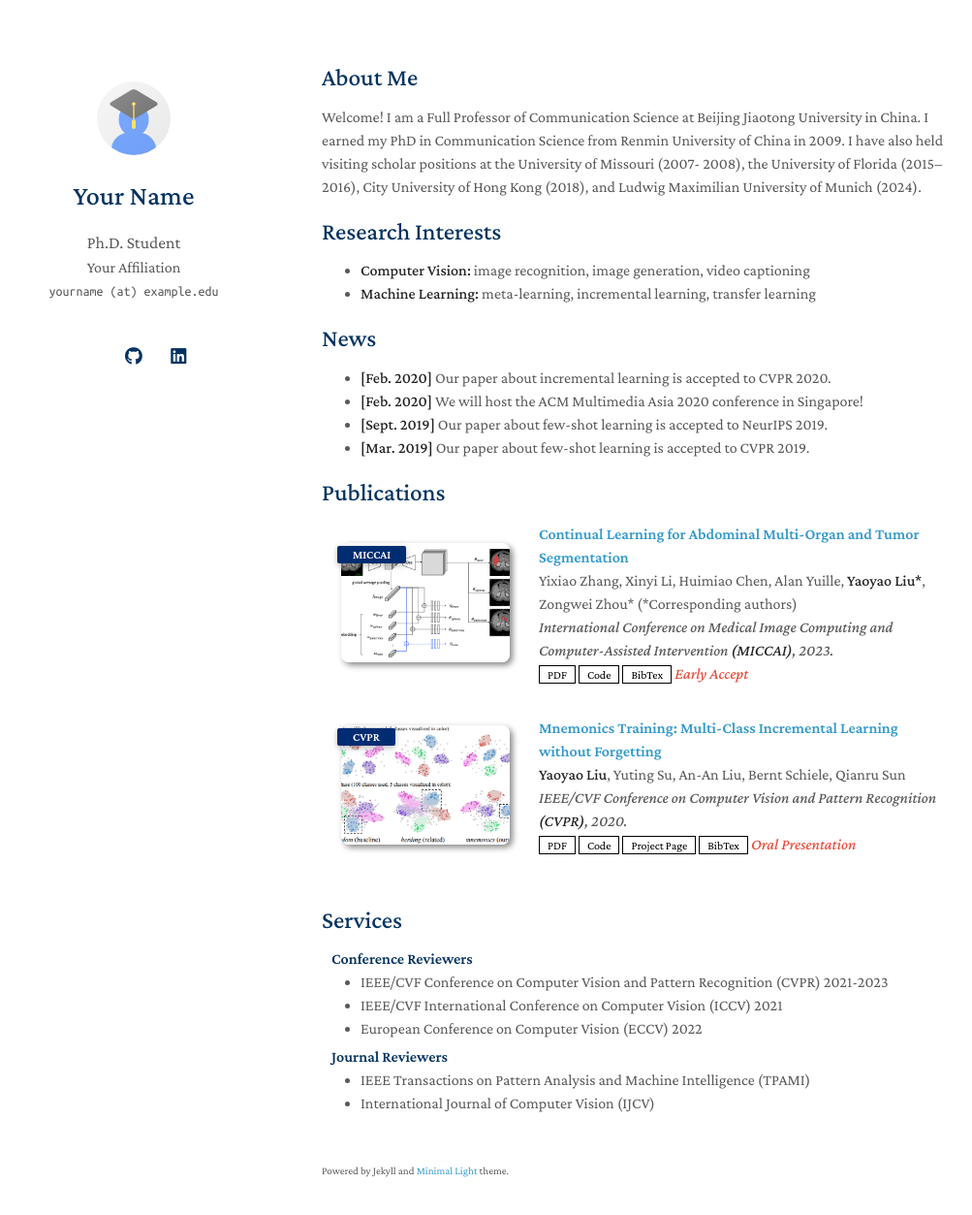
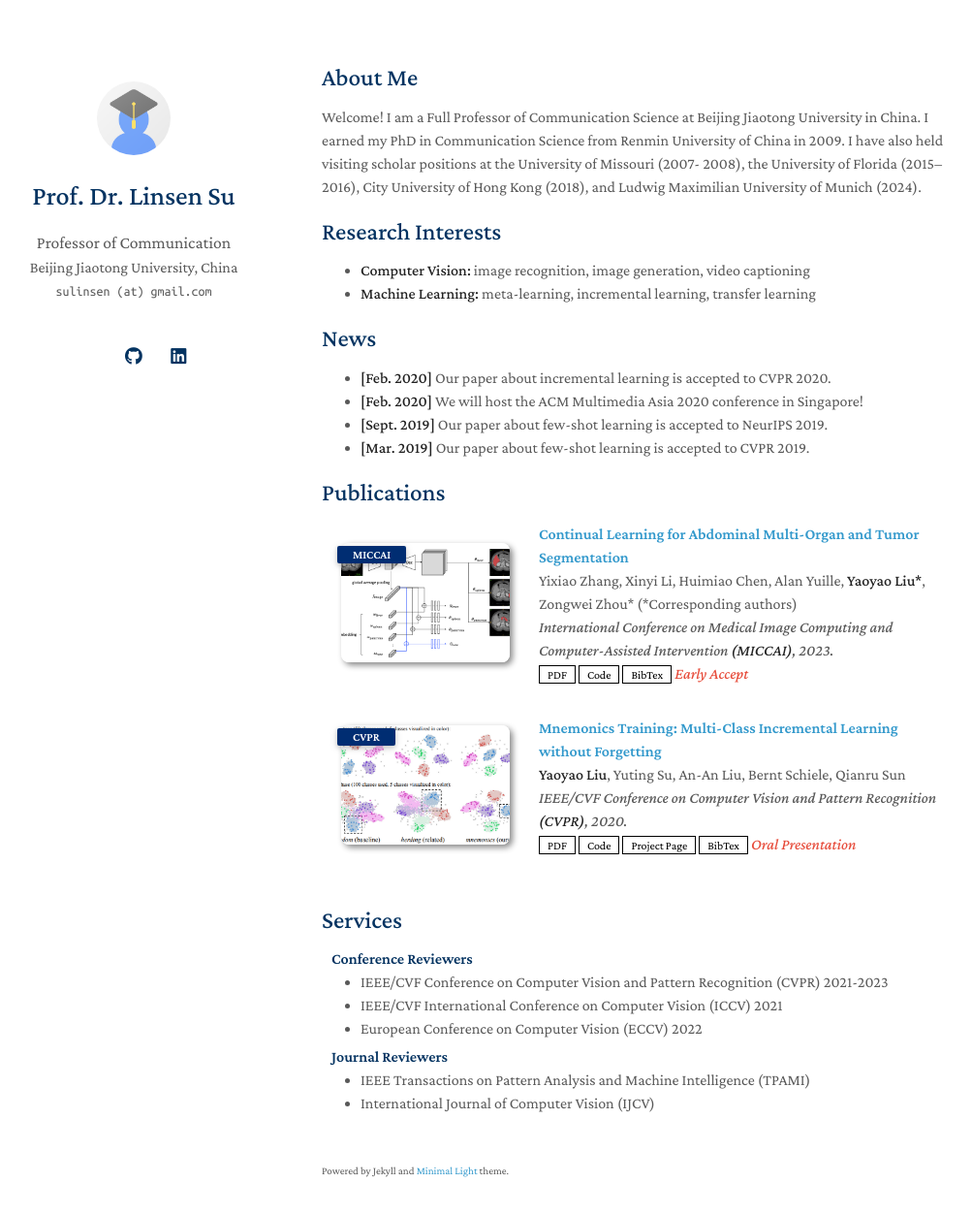
Before and after one commit to linsensu/home, a Jekyll site: the page built from index.md, in a window 1280 px wide and 1288 px high. Shown: the top 1253 px of the window at 97% size, without its empty margins (138-1141 px from the left). Built offline with Jekyll 4.4.1, drawn with Linux system fonts in a browser that asks for light colours; a style sheet for code colours, icons or effects is not loaded; our own code applies the rules of GitHub Pages for plain Markdown files.

Commit message:
Update _config.yml

```diff
--- a/_config.yml
+++ b/_config.yml
@@ -1,8 +1,8 @@
 # Basic Information
-title: Your Name
-position: Ph.D. Student
-affiliation: Your Affiliation
-email: yourname (at) example.edu
+title: Prof. Dr. Linsen Su
+position: Professor of Communication
+affiliation: Beijing Jiaotong University, China
+email: sulinsen (at) gmail.com
 
 # Search Engine Optimization (SEO)
 # The following information is used to improve the website traffic from search engines, e.g., Google.
```
